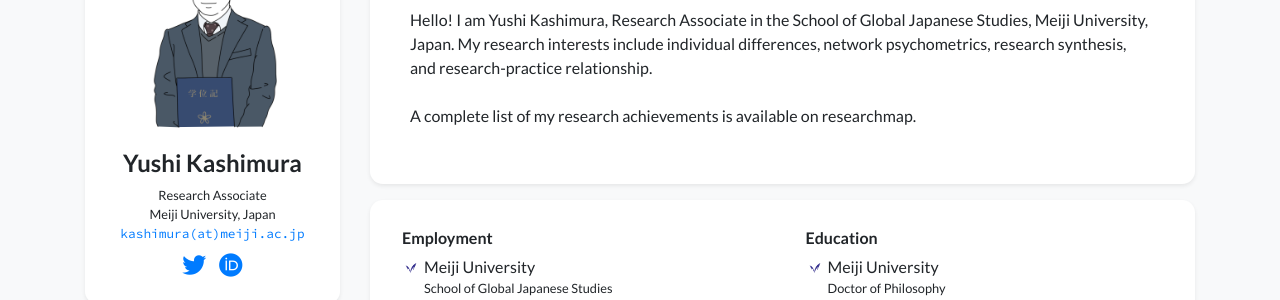
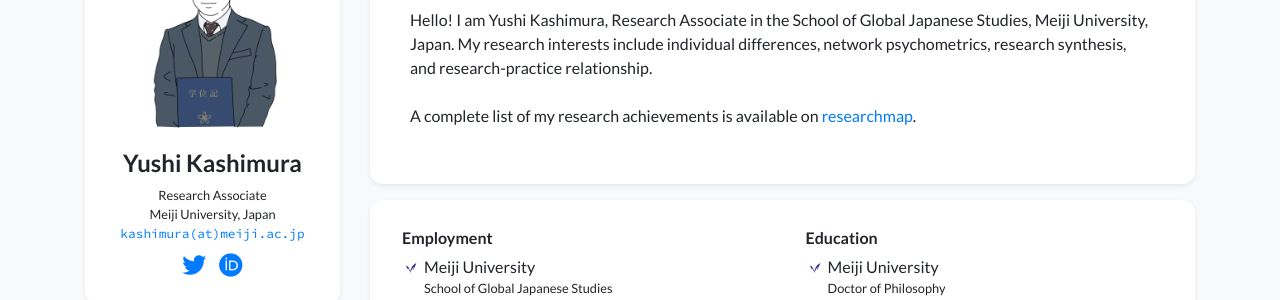
Before and after one commit to ys-kashimura/yushikashimura.github.io, a Jekyll site: the page built from index.html, in a window 1280 px wide and 1162 px high. Shown: the part 170-470 px from the top of the window. Built offline with Jekyll 4.4.1, drawn with Linux system fonts in a browser that asks for light colours; nearby versions of some CDN libraries; a style sheet for code colours, icons or effects is not loaded; part of the change alters nothing that is shown.

```diff
--- a/_data/profile.yml
+++ b/_data/profile.yml
@@ -15,7 +15,7 @@ short_bio: >-
   <p>
     Hello! I am Yushi Kashimura, Research Associate in the School of Global Japanese Studies, Meiji University, Japan.
     My research interests include individual differences, network psychometrics, research synthesis, and research-practice relationship. <br/> <br/>
-    A complete list of my research achievements is available on researchmap.
+    A complete list of my research achievements is available on <a href="https://researchmap.jp/yushi.kashimura" target="_blank">researchmap</a>.
   </p>
 
 portrait_url: /assets/images/yushi.png
```
